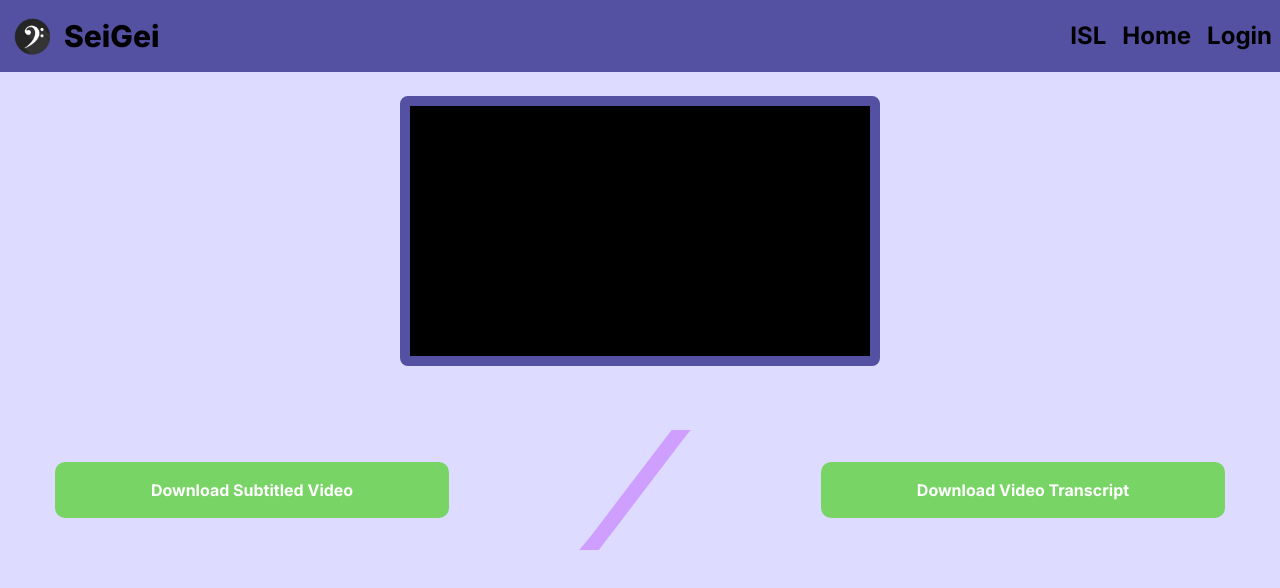
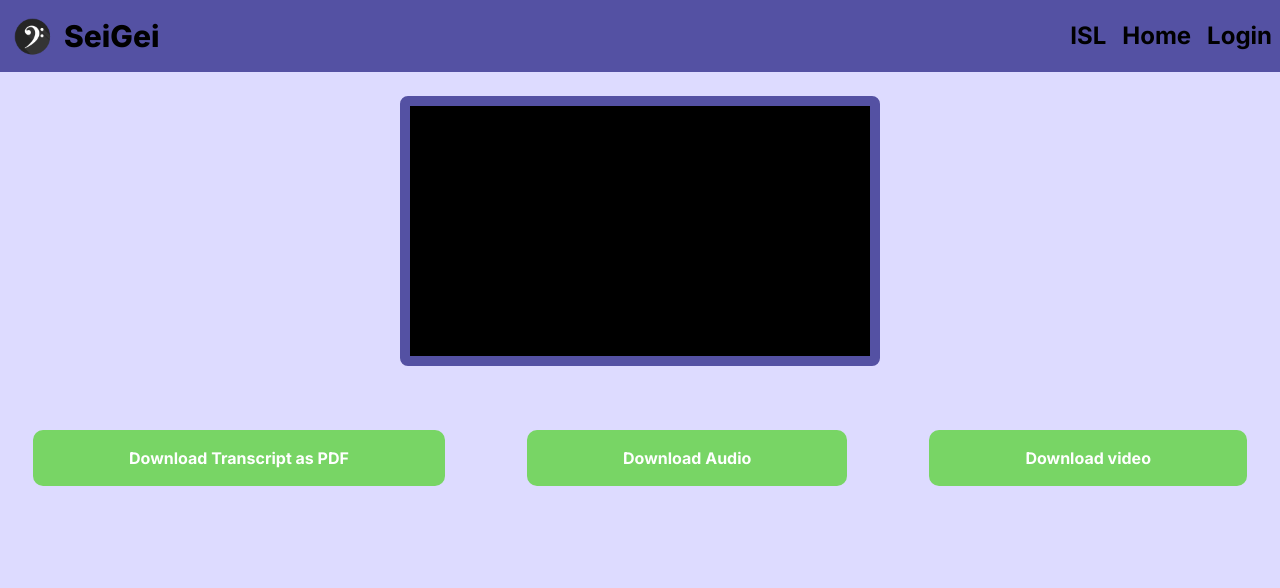
Before and after one commit to Salai-Kowshikan/Seigei-react, a React (Vite) app: page /Download in a window 1280 px wide. Shown: the top 588 px of the page. Built offline with nearby package versions, Linux system fonts and the light colour scheme; a web font is replaced by a local one.

Commit message:
Template for download

```diff
--- a/src/pages/Interpreter/Download.jsx
+++ b/src/pages/Interpreter/Download.jsx
@@ -2,6 +2,29 @@ import React from "react";
 import Navbar from "../../Components/Navbar/index";
 
 export default function DownloadPage() {
+
+  const handleDownload = async (type) => {
+
+    if (type === "pdf") {
+      const response = await axios.post(`${url}/download-text`, {
+        text: text
+      })
+      console.log(response)
+  }
+    if (type === "audio") {
+      const response = await axios.post(`${url}/download-audio`, {
+        text: text
+      })
+      console.log(response)
+  }
+    if (type === "video") {
+      const response = await axios.post(`${url}/download-video`, {
+        text: text
+      })
+      console.log(response)
+  }
+  }
+
   return (
     <>
       <Navbar />
@@ -9,33 +32,13 @@ export default function DownloadPage() {
         <div className="border-accent bg-black border-solid border-[10px] rounded-lg w-[80%] aspect-[16/9] max-h-[270px] max-w-[480px] mt-6"></div>
         <div className="flex max-lg:flex-col gap-4 w-full items-center justify-around py-6">
           <button className="text-white font-inter font-bold border-none py-4 px-[96px] bg-greenbtn rounded-[10px]">
-            Download Subtitled Video
+            Download Transcript as PDF
           </button>
-          <div>
-            <svg
-              width="120"
-              height="120"
-              viewBox="0 0 184 198"
-              fill="none"
-              xmlns="http://www.w3.org/2000/svg"
-              className="max-lg:hidden"
-            >
-              <path
-                d="M152.159 0.294576L175.323 10.4311L32.6688 197.705L9.5046 187.569L152.159 0.294576Z"
-                fill="#CF9FFF"
-              />
-              <path
-                d="M16.2149 178.741L32.4298 198H0L16.2149 178.741Z"
-                fill="#CF9FFF"
-              />
-              <path
-                d="M167.785 19.2594L151.57 0H184L167.785 19.2594Z"
-                fill="#CF9FFF"
-              />
-            </svg>
-          </div>
           <button className="text-white font-inter font-bold border-none py-4 px-[96px] bg-greenbtn rounded-[10px]">
-            Download Video Transcript
+            Download Audio
+          </button>
+          <button className="text-white font-inter font-bold border-none py-4 px-[96px] bg-greenbtn rounded-[10px]">
+            Download video
           </button>
         </div>
       </div>
--- a/src/pages/Interpreter/Upload.jsx
+++ b/src/pages/Interpreter/Upload.jsx
@@ -7,6 +7,7 @@ export default function UploadPage() {
   const navigate = useNavigate()
   const fileInput = useRef()
   const [loader,setLoader] = useState(false)
+  const [thumbnail, setThumbnail] = useState("/upload.svg")
   let text = ""
 
   const url = import.meta.env.VITE_APP_API_URL;
```
